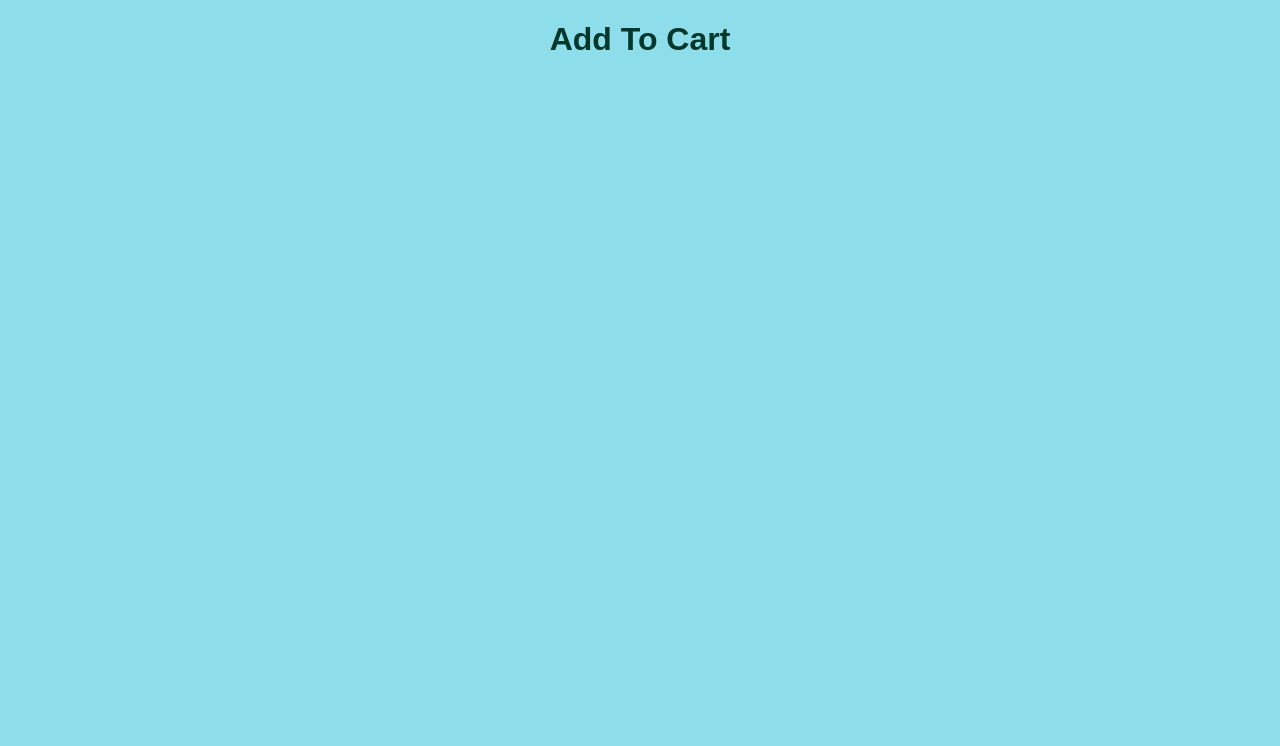
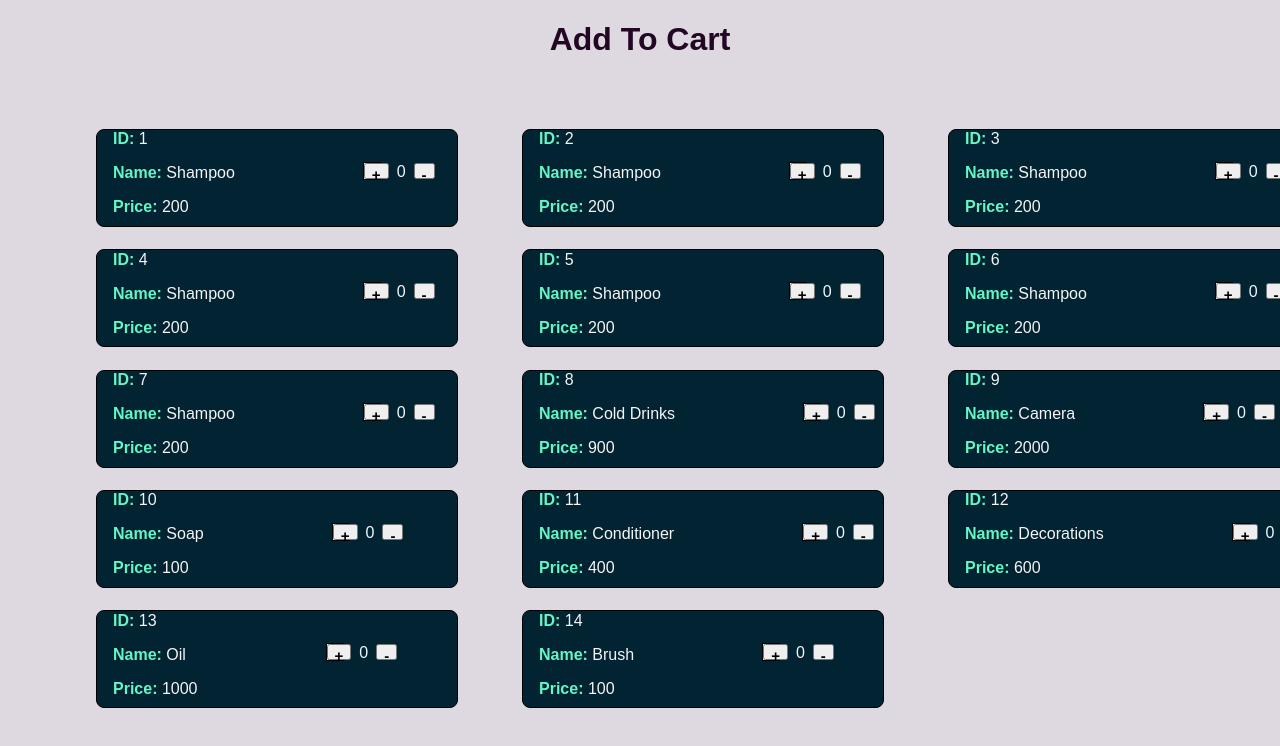
Before and after one commit to MaryamZahid2003A/AddToCart, a React (Create React App) app in the folder add/: page / in a window 1280 px wide. Shown: the top 746 px of the page. Built offline with nearby package versions, Linux system fonts and the light colour scheme.

Commit message:
second commit

```diff
--- a/add/src/App.css
+++ b/add/src/App.css
@@ -1,10 +1,10 @@
 body{
-  background-color:rgb(141, 221, 234);
+  background-color:rgb(222, 217, 224);
 }
 .addCart{
 
   font-family:Arial, Helvetica, sans-serif;
-  color:rgb(1, 54, 43);
+  color:rgb(35, 5, 36);
   text-align:center;
 }
 .menu{
@@ -14,3 +14,60 @@ body{
   margin-left:2rem;
   margin-right:2rem;;
 }
+.ProductItem{
+  float:left;
+  width:25%;
+  height:6rem;
+  border:1px solid black;
+  border-radius:0.5rem;
+  background-color:rgb(1, 35, 50);
+  font-family: Arial, Helvetica, sans-serif;
+  color:whitesmoke;
+  margin-top:1.4rem;
+  margin-left:4rem;
+}
+.product{
+  margin-left:1rem;
+  margin-top:0.02rem;
+}
+.productDetail{
+  color:rgb(100, 247, 198);
+}
+.flexClass{
+  display:flex;
+}
+.buttons{
+  display:flex;
+  flex-wrap:nowrap;
+  width:1rem;
+  height:1rem;
+  border:1px solid black;
+  background-color: whitesmoke;
+  color:black;
+  margin-left:8rem;
+  margin-top:2rem;
+
+}
+.individualbutton{
+  font-size:15px;
+  cursor:pointer;
+}
+.productButton{
+  margin-left:0.5rem;
+  color:aliceblue;
+  margin-right:0.5rem;
+
+
+}
+@media screen and (max-width: 992px) {
+  .ProductItem {
+    float:left;
+    margin-left:1.5rem;
+  }
+}
+
+@media screen and (max-width: 660px) {
+  .ProductItem {
+    width: 100%;
+  }
+}
--- a/add/src/App.js
+++ b/add/src/App.js
@@ -1,99 +1,120 @@
 import React from 'react'
 import './App.css';
-import productList from './productList';
+import ProductList from './ProductList';
+import { useState } from 'react';
 
 function App() {
-  let List=[
+  const List=[
     {
       id:1,
       Name:"Shampoo",
-      description: "Lorem ipsum dolor sit amet consectetur adipisicing elit. Ea eveniet dolorum non, a, aliquam cupiditate cumque ...",
+      description: "Lorem ipsum dolor sit amet consectetur adipisicing elit.aliquam cupiditate cumque ...",
       Price:200,
       quantity:0
     },
     {
       id:2,
       Name:"Shampoo",
-      description: "Lorem ipsum dolor sit amet consectetur adipisicing elit. Ea eveniet dolorum non, a, aliquam cupiditate cumque ...",
+      description: "Lorem ipsum dolor sit amet consectetur adipisicing elit.aliquam cupiditate cumque ...",
       Price:200,
       quantity:0
     },
     {
       id:3,
       Name:"Shampoo",
-      description: "Lorem ipsum dolor sit amet consectetur adipisicing elit. Ea eveniet dolorum non, a, aliquam cupiditate cumque ...",
+      description: "Lorem ipsum dolor sit amet consectetur adipisicing elit.aliquam cupiditate cumque ...",
       Price:200,
       quantity:0
     },
     {
       id:4,
       Name:"Shampoo",
-      description: "Lorem ipsum dolor sit amet consectetur adipisicing elit. Ea eveniet dolorum non, a, aliquam cupiditate cumque ...",
+      description: "Lorem ipsum dolor sit amet consectetur adipisicing elit.aliquam cupiditate cumque ...",
       Price:200,
       quantity:0
     },
     {
       id:5,
       Name:"Shampoo",
-      description: "Lorem ipsum dolor sit amet consectetur adipisicing elit. Ea eveniet dolorum non, a, aliquam cupiditate cumque ...",
+      description: "Lorem ipsum dolor sit amet consectetur adipisicing elit.aliquam cupiditate cumque ...",
       Price:200,
       quantity:0
     },
     {
       id:6,
       Name:"Shampoo",
-      description: "Lorem ipsum dolor sit amet consectetur adipisicing elit. Ea eveniet dolorum non, a, aliquam cupiditate cumque ...",
+      description: "Lorem ipsum dolor sit amet consectetur adipisicing elit.aliquam cupiditate cumque ...",
       Price:200,
       quantity:0
     },
     {
       id:7,
       Name:"Shampoo",
-      description: "Lorem ipsum dolor sit amet consectetur adipisicing elit. Ea eveniet dolorum non, a, aliquam cupiditate cumque ...",
+      description: "Lorem ipsum dolor sit amet consectetur adipisicing elit.aliquam cupiditate cumque ...",
       Price:200,
       quantity:0
     },
     {
       id:8,
-      Name:"Shampoo",
-      description: "Lorem ipsum dolor sit amet consectetur adipisicing elit. Ea eveniet dolorum non, a, aliquam cupiditate cumque ...",
-      Price:200,
+      Name:"Cold Drinks",
+      description: "Lorem ipsum dolor sit amet consectetur adipisicing elit.aliquam cupiditate cumque ...",
+      Price:900,
       quantity:0
     },
     {
       id:9,
-      Name:"Shampoo",
-      description: "Lorem ipsum dolor sit amet consectetur adipisicing elit. Ea eveniet dolorum non, a, aliquam cupiditate cumque ...",
-      Price:200,
+      Name:"Camera",
+      description: "Lorem ipsum dolor sit amet consectetur adipisicing elit.aliquam cupiditate cumque ...",
+      Price:2000,
       quantity:0
     },
     {
       id:10,
-      Name:"Shampoo",
-      description: "Lorem ipsum dolor sit amet consectetur adipisicing elit. Ea eveniet dolorum non, a, aliquam cupiditate cumque ...",
-      Price:200,
+      Name:"Soap",
+      description: "Lorem ipsum dolor sit amet consectetur adipisicing elit.aliquam cupiditate cumque ...",
+      Price:100,
       quantity:0
     },
     {
       id:11,
-      Name:"Shampoo",
-      description: "Lorem ipsum dolor sit amet consectetur adipisicing elit. Ea eveniet dolorum non, a, aliquam cupiditate cumque ...",
-      Price:200,
+      Name:"Conditioner",
+      description: "Lorem ipsum dolor sit amet consectetur adipisicing elit.aliquam cupiditate cumque ...",
+      Price:400,
       quantity:0
     },
     {
       id:12,
-      Name:"Shampoo",
-      description: "Lorem ipsum dolor sit amet consectetur adipisicing elit. Ea eveniet dolorum non, a, aliquam cupiditate cumque ...",
-      Price:200,
+      Name:"Decorations",
+      description: "Lorem ipsum dolor sit amet consectetur adipisicing elit.aliquam cupiditate cumque ...",
+      Price:600,
+      quantity:0
+    },
+    {
+      id:13,
+      Name:"Oil",
+      description: "Lorem ipsum dolor sit amet consectetur adipisicing elit.aliquam cupiditate cumque ...",
+      Price:1000,
+      quantity:0
+    },
+    {
+      id:14,
+      Name:"Brush",
+      description: "Lorem ipsum dolor sit amet consectetur adipisicing elit.aliquam cupiditate cumque ...",
+      Price:100,
       quantity:0
     }
   ]
+const [increase,setIncrease]=useState(List);
+   const increment = (index) => {
+    let x=[...increase]
+    x[index].quantity++;
+    setIncrease(x);
+  }
   return (
     <>
     <h1 className='addCart'>Add To Cart</h1>
     <div className='menu'>
-      <productList  List={List}/>
+      <ProductList  List={List} increment={increment}/>
     </div>
 
     </>
--- a/add/src/Product.js
+++ b/add/src/Product.js
@@ -0,0 +1,22 @@
+import React from 'react'
+import './App.css';
+
+function Product(props){
+    return(
+        <div className='flexClass'>
+            <div >
+            <p className='product ' ><strong className='productDetail'>ID: </strong> {props.product.id}</p>
+            <p className='product'><strong  className='productDetail'>Name: </strong> {props.product.Name}</p>
+            <p className='product'><strong  className='productDetail'>Price: </strong>{props.product.Price}</p>
+            </div>
+            <div className='buttons'>
+                <button type="button" className='individualbutton' onclick={()=>{props.increment(props.product.id)}}><strong>+</strong></button>
+                <span className='productButton' >{props.product.quantity}</span>
+                <button type='button' className='individualbutton' ><strong>-</strong></button>
+            </div>
+        </div>
+
+    );
+}
+
+export default Product;
--- a/add/src/productList.js
+++ b/add/src/productList.js
@@ -1,11 +1,13 @@
 import React from 'react';
 import Product from './Product'
-function productList(props){
+import './App.css';
+
+function ProductList(props){
     return(
-        props.List.map((product)=> {
-            return <Product product={product}/>;
+
+        props.List.map((product,i)=> {
+            return <div className='ProductItem'><Product product={product} key={product.id} increment={props.increment}/></div>;
         })
-
     );
 }
-export default productList;
+export default ProductList;
```
